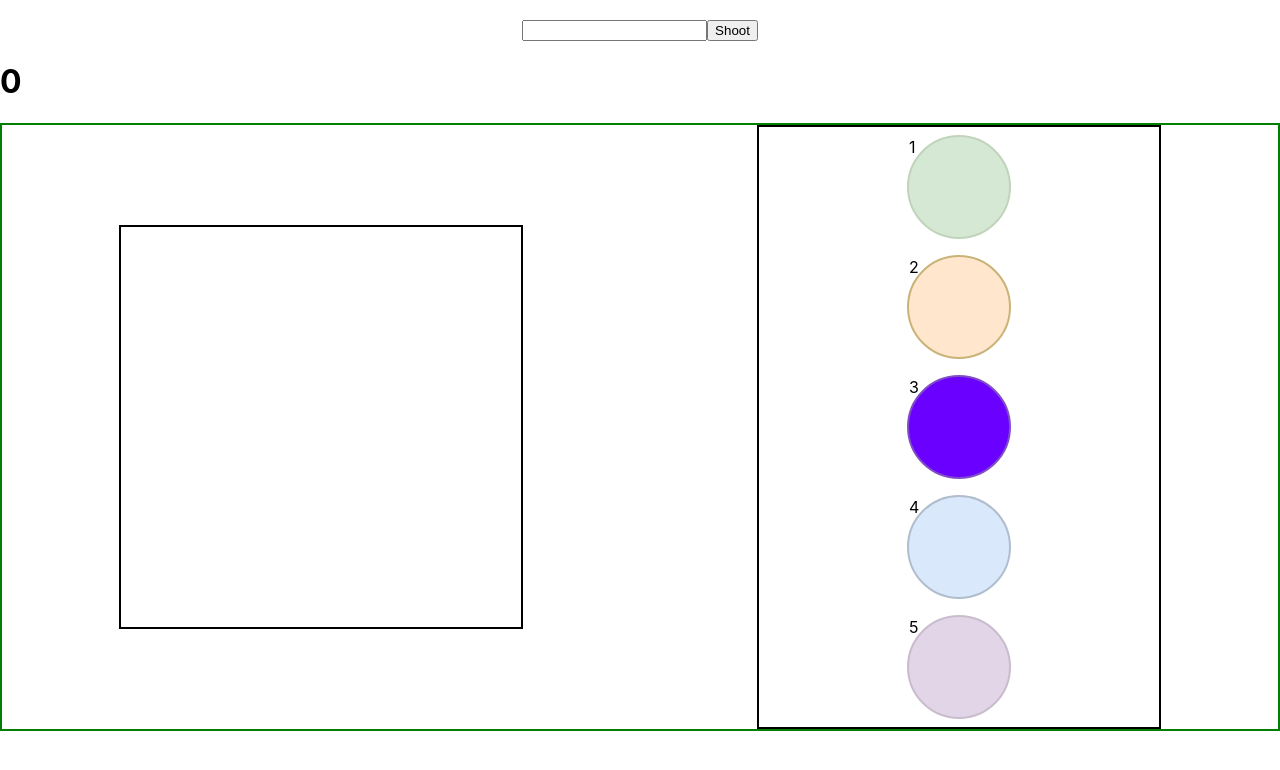
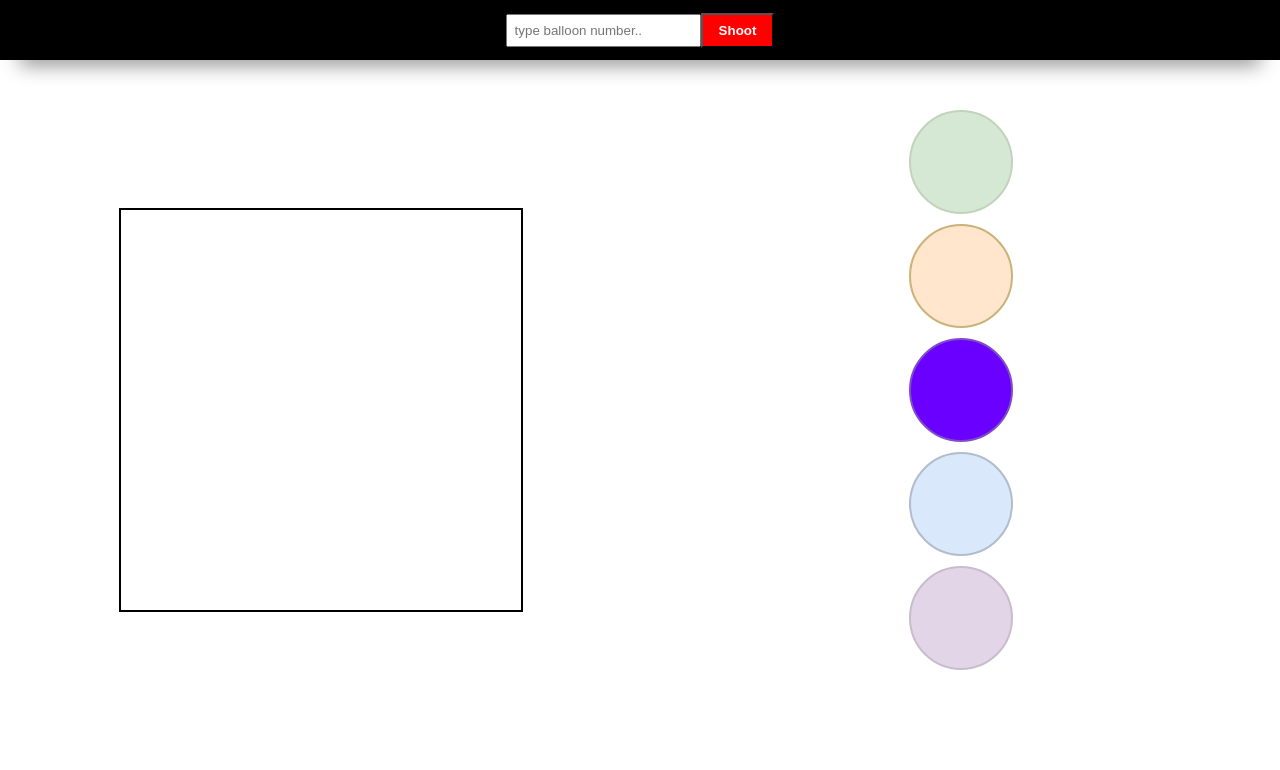
Before and after one commit to danish4git/Balloon_App, a React (Create React App) app: page / in a window 1280 px wide. Shown: the top 770 px of the page. Built offline with nearby package versions, Linux system fonts and the light colour scheme.

Commit message:
changed some styles

```diff
--- a/src/App.css
+++ b/src/App.css
@@ -1,38 +1,4 @@
-.App {
-  text-align: center;
+body {
+  margin: 0px;
+  padding: 0px;
 }
-
-.App-logo {
-  height: 40vmin;
-  pointer-events: none;
-}
-
-@media (prefers-reduced-motion: no-preference) {
-  .App-logo {
-    animation: App-logo-spin infinite 20s linear;
-  }
-}
-
-.App-header {
-  background-color: #282c34;
-  min-height: 100vh;
-  display: flex;
-  flex-direction: column;
-  align-items: center;
-  justify-content: center;
-  font-size: calc(10px + 2vmin);
-  color: white;
-}
-
-.App-link {
-  color: #61dafb;
-}
-
-@keyframes App-logo-spin {
-  from {
-    transform: rotate(0deg);
-  }
-  to {
-    transform: rotate(360deg);
-  }
-}
--- a/src/App.js
+++ b/src/App.js
@@ -1,9 +1,9 @@
-import Baloon from "./components/Baloon";
+import Balloon from "./components/Balloon";
 
 function App() {
   return (
     <div className="App">
-      <Baloon></Baloon>
+      <Balloon></Balloon>
     </div>
   );
 }
--- a/src/components/Baloon.jsx
+++ b/src/components/Balloon.jsx
@@ -2,7 +2,7 @@ import React, { useState } from "react";
 import "./baloon.css";
 import styled from "styled-components";
 
-const Baloon = () => {
+const Balloon = () => {
   const [input, setInput] = useState(0);
   const [cir1, setCir1] = useState("block");
   const [cir2, setCir2] = useState("block");
@@ -112,28 +112,32 @@ const Baloon = () => {
   return (
     <div>
       <div className="inputdiv">
-        <input type="number" onChange={(e) => setInput(e.target.value)} />
+        <input
+          type="number"
+          placeholder="type balloon number.."
+          onChange={(e) => setInput(e.target.value)}
+        />
         <button onClick={() => inputHandler()}>Shoot</button>
       </div>
-      <h1>{input}</h1>
+
       <div className="container">
         <div className="boxdiv">
-          <Circlediv11 onClick={() => reversehandler(1)}>1</Circlediv11>
-          <Circlediv22 onClick={() => reversehandler(2)}>2</Circlediv22>
-          <Circlediv33 onClick={() => reversehandler(3)}>3</Circlediv33>
-          <Circlediv44 onClick={() => reversehandler(4)}>4</Circlediv44>
-          <Circlediv55 onClick={() => reversehandler(5)}>5</Circlediv55>
+          <Circlediv11 onClick={() => reversehandler(1)}></Circlediv11>
+          <Circlediv22 onClick={() => reversehandler(2)}></Circlediv22>
+          <Circlediv33 onClick={() => reversehandler(3)}></Circlediv33>
+          <Circlediv44 onClick={() => reversehandler(4)}></Circlediv44>
+          <Circlediv55 onClick={() => reversehandler(5)}></Circlediv55>
         </div>
         <div className="circle_main_div">
-          <Circlediv1>1</Circlediv1>
-          <Circlediv2>2</Circlediv2>
-          <Circlediv3>3</Circlediv3>
-          <Circlediv4>4</Circlediv4>
-          <Circlediv5>5</Circlediv5>
+          <Circlediv1></Circlediv1>
+          <Circlediv2></Circlediv2>
+          <Circlediv3></Circlediv3>
+          <Circlediv4></Circlediv4>
+          <Circlediv5></Circlediv5>
         </div>
       </div>
     </div>
   );
 };
 
-export default Baloon;
+export default Balloon;
--- a/src/components/baloon.css
+++ b/src/components/baloon.css
@@ -1,9 +1,3 @@
-.inputdiv {
-  display: flex;
-  justify-content: center;
-  margin: 20px;
-}
-
 .boxdiv {
   width: 400px;
   height: 400px;
@@ -11,31 +5,28 @@
   display: flex;
   justify-content: center;
   flex-wrap: wrap;
+  align-items: center;
 }
 .container {
   display: flex;
   justify-content: space-around;
   align-items: center;
-  border: 2px solid green;
 }
 
 .circle_main_div {
   width: 400px;
   height: 600px;
-  border: 2px solid black;
-  /* background-color: aqua; */
+  gap: 10px;
   display: flex;
   flex-direction: column;
   align-items: center;
-  justify-content: space-around;
+  /* justify-content: space-around; */
 }
 
 .circle_main_div > div {
   width: 100px;
   height: 100px;
   border-radius: 50%;
-  /* border: 2px solid red;
-  background-color: yellow; */
 }
 .boxdiv > div {
   width: 100px;
@@ -43,3 +34,26 @@
   border-radius: 50%;
   margin: 10px;
 }
+
+.inputdiv {
+  background-color: black;
+  color: white;
+  height: 60px;
+
+  display: flex;
+  justify-content: center;
+  align-items: center;
+  width: 100vw;
+  margin-bottom: 50px;
+  box-shadow: rgba(0, 0, 0, 0.45) 0px 25px 20px -20px;
+}
+.inputdiv > button {
+  background-color: red;
+  color: white;
+  padding: 8px 16px;
+  /* border-radius: 10px; */
+  font-weight: bold;
+}
+.inputdiv > input {
+  padding: 7px;
+}
```
